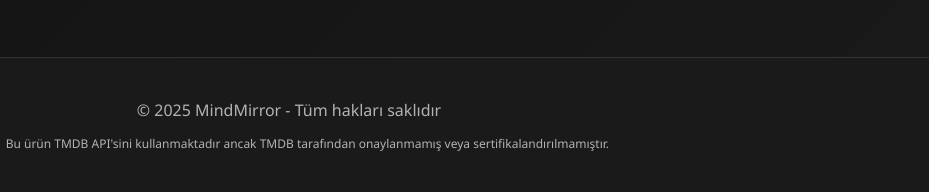
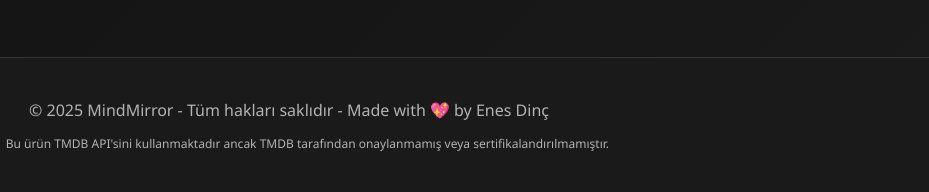
Before and after one commit to enessquik/mindmirror_mdb, a website: page index.html in a window 1280 px wide. Shown: the part 896-1088 px from the top of the page, 351-1280 px from the left. Drawn offline with Linux system fonts and the light colour scheme; no server answers.

Commit message:
index.html düzenlendi.

```diff
--- a/index.html
+++ b/index.html
@@ -71,7 +71,7 @@
 
     <footer>
         <div class="container">
-            <p>&copy; 2025 MindMirror - Tüm hakları saklıdır</p>
+            <p>&copy; 2025 MindMirror - Tüm hakları saklıdır - Made with 💖 by Enes Dinç</p>
             <p class="tmdb-credit">
                 <img src="https://www.themoviedb.org/assets/2/v4/logos/v2/blue_short-8e7b30f73a4020692ccca9c88bafe5dcb6f8a62a4c6bc55cd9ba82bb2cd95f6c.svg" alt="TMDB" style="height: 20px; vertical-align: middle;">
                 Bu ürün TMDB API'sini kullanmaktadır ancak TMDB tarafından onaylanmamış veya sertifikalandırılmamıştır.
```
